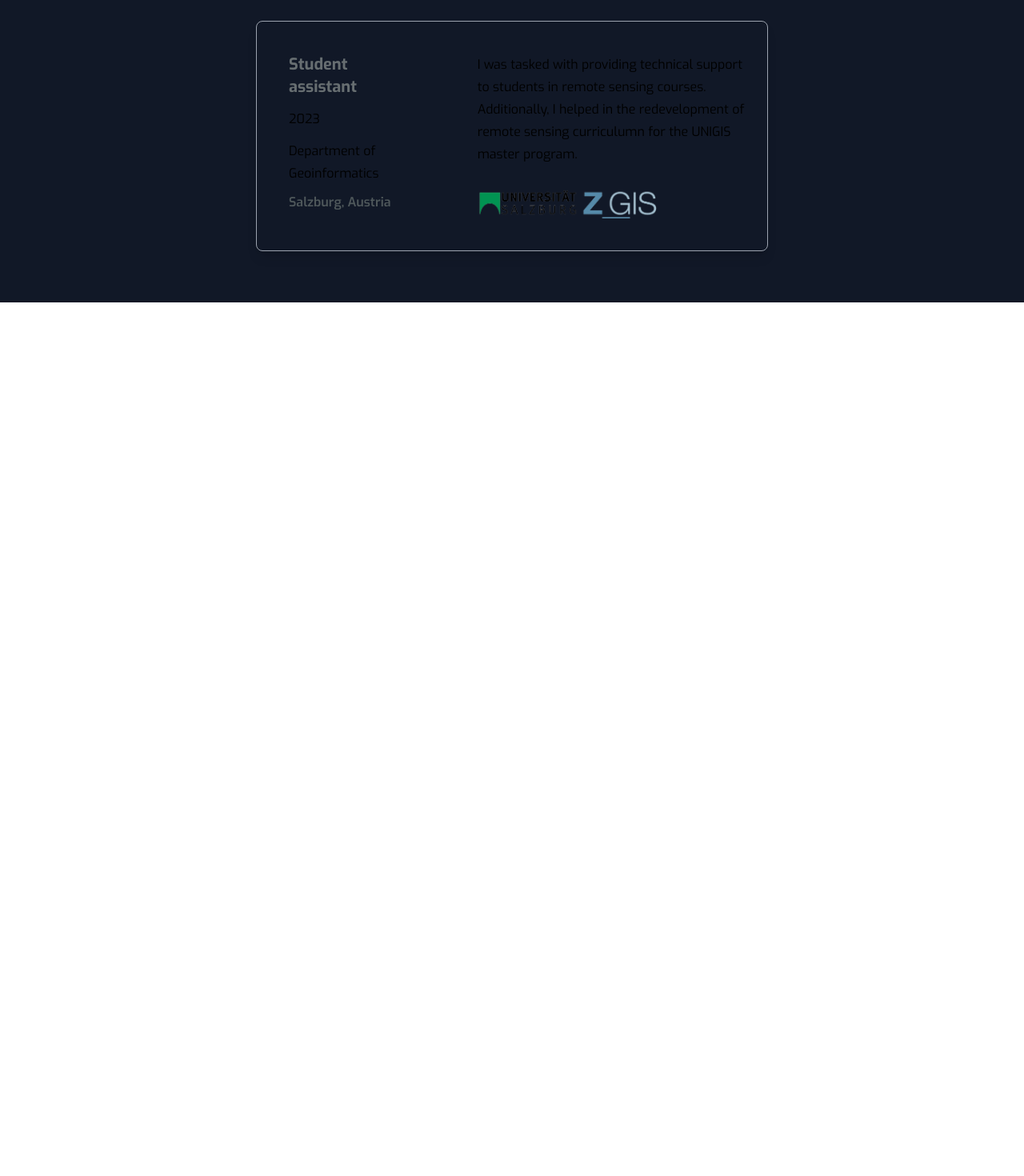
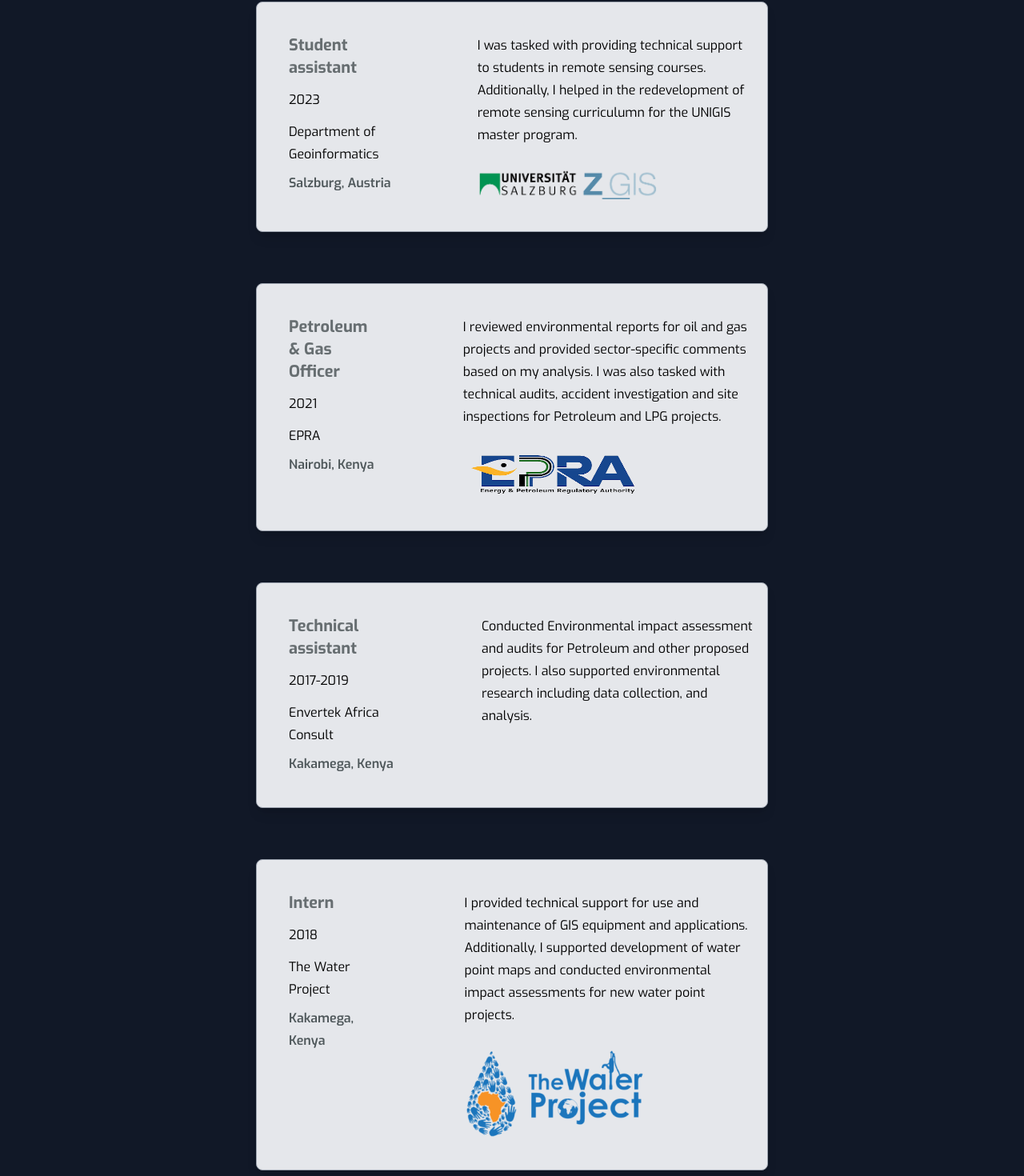
Before and after one commit to Nimrod2022/portfolio-mandela, a React (Vite) app: page /resume in a window 1280 px wide. Shown: the part 680-2150 px from the top of the page at 80% size. Before the commit the page ends 1058 px from the top, so only its background shows below. Built offline with nearby package versions, Linux system fonts and the light colour scheme.

Commit message:
Work experience section

```diff
--- a/src/components/Resume/Resume.jsx
+++ b/src/components/Resume/Resume.jsx
@@ -2,14 +2,14 @@ const Resume = ({ darkMode, setDarkmode }) => {
   return (
     <div className={darkMode ? "dark" : ""}>
       <div className="exo flex justify-center items-center flex-col pt-20 dark:bg-gray-900">
-        <h1 className="left-align">Work Experience</h1>
+
         <div
-          className="mx-4 md:mx-0 mt-5 md:mt-0 border md:w-[50%] border-gray-400 leading-7 cursor-pointer shadow-lg mb-16 rounded-lg p-10 hover:transform hover:scale-105 transition duration-300 ease-in-out"
+          className="dark:bg-gray-200 mx-4 md:mx-0 mt-5 md:mt-0 border md:w-[50%] border-gray-400 leading-7 cursor-pointer shadow-lg mb-16 rounded-lg p-10 hover:transform hover:scale-105 transition duration-300 ease-in-out"
           id="experience"
         >
           <div className="flex flex-col md:flex-row gap-10">
             <div className="md:w-[90%]">
-              <h2 className="text-[#676E71] font-bold text-xl">Intern</h2>
+              <h2 className=" text-[#4f585b] font-bold text-xl">Intern</h2>
               <p className="mt-3">2024</p>
               <p className="mt-3">Spatial Services GmbH</p>
               <p className="text-[#4f585b] mt-2 font-semibold">
@@ -18,7 +18,7 @@ const Resume = ({ darkMode, setDarkmode }) => {
             </div>
 
             <div className="flex flex-col">
-              <p className=" md:ml-16 w-[90%]">
+              <p className=" md:ml-16 w-[90%] ">
                 Supporting the design and development of automated workflows for
                 dwelling extraction, flood mapping and more using deep learning
                 from remote sensing data.
@@ -34,7 +34,7 @@ const Resume = ({ darkMode, setDarkmode }) => {
         </div>
 
         <div
-          className="exo mx-4 md:mx-0 mt-5 md:mt-0 border md:w-[50%] border-gray-400 leading-7 cursor-pointer shadow-lg mb-16 rounded-lg p-10 hover:transform hover:scale-105 transition duration-300 ease-in-out"
+          className="dark:bg-gray-200 exo mx-4 md:mx-0 mt-5 md:mt-0 border md:w-[50%] border-gray-400 leading-7 cursor-pointer shadow-lg mb-16 rounded-lg p-10 hover:transform hover:scale-105 transition duration-300 ease-in-out"
           id="experience"
         >
           <div className="flex flex-col md:flex-row gap-10">
@@ -65,6 +65,102 @@ const Resume = ({ darkMode, setDarkmode }) => {
             </div>
           </div>
         </div>
+
+        <div
+          className="dark:bg-gray-200 exo mx-4 md:mx-0 mt-5 md:mt-0 border md:w-[50%] border-gray-400 leading-7 cursor-pointer shadow-lg mb-16 rounded-lg p-10 hover:transform hover:scale-105 transition duration-300 ease-in-out"
+          id="experience"
+        >
+          <div className="flex flex-col md:flex-row gap-10">
+            <div className="md:w-[90%]">
+              <h2 className="text-[#676E71] font-bold text-xl">
+                Petroleum & Gas Officer
+              </h2>
+              <p className="mt-3">2021</p>
+              <p className="mt-3">EPRA</p>
+              <p className="text-[#4f585b] mt-2 font-semibold">
+                Nairobi, Kenya
+              </p>
+            </div>
+
+            <div className="flex flex-col">
+              <p className=" md:ml-16 w-[90%]">
+                I reviewed environmental reports for oil and gas projects and
+                provided sector-specific comments based on my analysis. I was
+                also tasked with technical audits, accident investigation and
+                site inspections for Petroleum and LPG projects.
+              </p>
+
+              <img
+                src="/assets/epra.png"
+                alt=""
+                className="mt-7 md:ml-16 w-56"
+              />
+            </div>
+          </div>
+        </div>
+
+        <div
+          className="dark:bg-gray-200 exo mx-4 md:mx-0 mt-5 md:mt-0 border md:w-[50%] border-gray-400 leading-7 cursor-pointer shadow-lg mb-16 rounded-lg p-10 hover:transform hover:scale-105 transition duration-300 ease-in-out"
+          id="experience"
+        >
+          <div className="flex flex-col md:flex-row gap-10">
+            <div className="md:w-[90%]">
+              <h2 className="text-[#676E71] font-bold text-xl">
+                Technical assistant
+              </h2>
+              <p className="mt-3">2017-2019</p>
+              <p className="mt-3">Envertek Africa Consult</p>
+              <p className="text-[#4f585b] mt-2 font-semibold">
+                Kakamega, Kenya
+              </p>
+            </div>
+
+            <div className="flex flex-col">
+              <p className=" md:ml-16 w-[90%]">
+                Conducted Environmental impact assessment and audits for
+                Petroleum and other proposed projects. I also supported
+                environmental research including data collection, and analysis.
+              </p>
+
+              {/* <img
+                src="/assets/zgis.png"
+                alt=""
+                className="mt-7 md:ml-16 w-56"
+              /> */}
+            </div>
+          </div>
+        </div>
+
+        <div
+          className="dark:bg-gray-200 exo mx-4 md:mx-0 mt-5 md:mt-0 border md:w-[50%] border-gray-400 leading-7 cursor-pointer shadow-lg mb-16 rounded-lg p-10 hover:transform hover:scale-105 transition duration-300 ease-in-out"
+          id="experience"
+        >
+          <div className="flex flex-col md:flex-row gap-10">
+            <div className="md:w-[90%]">
+              <h2 className="text-[#676E71] font-bold text-xl">Intern</h2>
+              <p className="mt-3">2018</p>
+              <p className="mt-3">The Water Project</p>
+              <p className="text-[#4f585b] mt-2 font-semibold">
+                Kakamega, Kenya
+              </p>
+            </div>
+
+            <div className="flex flex-col">
+              <p className=" md:ml-16 w-[90%]">
+                I provided technical support for use and maintenance of GIS
+                equipment and applications. Additionally, I supported
+                development of water point maps and conducted environmental
+                impact assessments for new water point projects.
+              </p>
+
+              <img
+                src="/assets/water.png"
+                alt=""
+                className="mt-7 md:ml-16 w-56"
+              />
+            </div>
+          </div>
+        </div>
       </div>
     </div>
   );
```
Also changed, not shown: public/assets/epra.png (added), public/assets/water.png (added).
